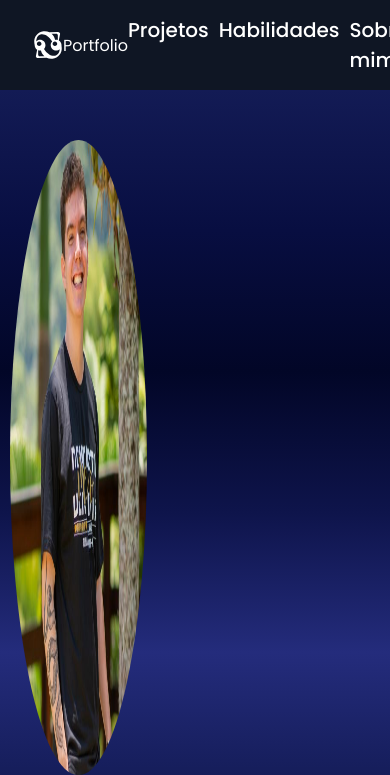
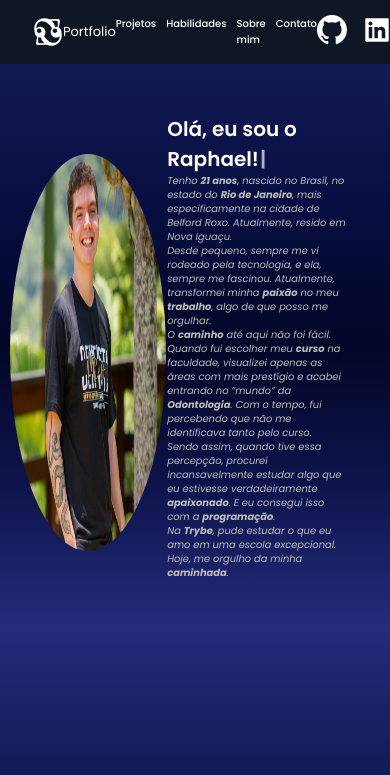
Before and after one commit to raphaelbaere/portfolio, a React app: page / in a window 390 px wide. Shown: the top 775 px of the page. Built offline with nearby package versions, Linux system fonts and the light colour scheme.

Commit message:
mobile css in development

```diff
--- a/src/components/Header.js
+++ b/src/components/Header.js
@@ -22,10 +22,10 @@ AOS.init();
         </nav>
         <div id="img-links">
           <a href="https://github.com/raphaelbaere" target="_blank" rel="noreferrer">
-            <BsGithub size={'30px'} color={'white'} />
+            <BsGithub id="github" size={'30px'} color={'white'} />
           </a>
           <a href="https://linkedin.com/in/raphael-baere" target="_blank" rel="noreferrer">
-            <AiFillLinkedin size={'30px'} color={'white'} />
+            <AiFillLinkedin id="linkedin" size={'30px'} color={'white'} />
           </a>
         </div>
       </div>
--- a/src/components/Hero.js
+++ b/src/components/Hero.js
@@ -6,7 +6,7 @@ import myFoto from '../images/myfoto.jpg'
 function Hero() {
     useEffect(() => {
         new Typewriter('#title', {
-            strings: ['Olá, eu sou o Raphael!', 'Você está aqui faz um tempo, hein!', 'Entre em contato!', 'Você vai me querer no seu time!'],
+            strings: ['Olá, eu sou o Raphael!', 'Entre em contato!'],
             autoStart: true,
             pauseFor: 15000,
             delay: 110,
@@ -16,7 +16,7 @@ function Hero() {
   return (
     <section id="hero">
       <img data-aos="zoom-in" src={myFoto} alt="Raphael Baere" />
-      <div data-aos="fade-left" class="hero-container">
+      <div class="hero-container">
         <h1 id="title"> </h1>
         <p>Tenho <strong>21 anos</strong>, nascido no Brasil, no estado do <strong>Rio de Janeiro</strong>, mais especificamente na cidade de Belford Roxo. Atualmente, resido em Nova Iguaçu.</p>
         <p>Desde pequeno, sempre me vi rodeado pela tecnologia, e ela, sempre me fascinou. Atualmente, transformei minha <strong>paixão</strong> no meu <strong>trabalho</strong>, algo de que posso me orgulhar.</p>
--- a/src/styles/Header.css
+++ b/src/styles/Header.css
@@ -60,3 +60,21 @@ nav a:hover {
     background: #fdfdfd;
     transform-origin: 0%;
   }
+
+  @media screen and (max-width: 800px) {
+    nav a {
+        font-size: 10px;
+    }
+
+    nav a:hover {
+        font-size: 13px;
+        transition: 0.2s;
+    }
+
+    #logo {
+        display: flex;
+        justify-content: center;
+        align-items: center;
+        font-size: 13px;
+    }
+}
--- a/src/styles/Hero.css
+++ b/src/styles/Hero.css
@@ -44,3 +44,46 @@
     background: #f2f2f2;
     margin-top: 1%;
   }
+
+  @media screen and (max-width: 800px) {
+
+    #hero {
+        clear: both;
+        display: block;
+        margin-bottom: -100px;
+    }
+
+    #hero img {
+        width: 40%;
+        height: 50%;
+        border-radius: 50%;
+        margin-left: 10px;
+        float: left;
+        margin-top: 40px;
+    }
+
+    #hero h1 {
+        font-family: 'Poppins';
+        font-style: normal;
+        font-weight: 600;
+        color: white;
+        font-size: 20px;
+        width: 100%;
+        margin-left: -20px;
+    }
+    .hero-container {
+    width: 52%;
+    float: right;
+    margin-left: -10px;
+    }
+
+    #hero p {
+        color: #BCBCBC;
+        font-family: 'Poppins';
+        font-style: italic;
+        width: 90%;
+        font-size: 9.9px;
+        shape-outside: circle();
+        margin-left: -20px;
+    }
+  }
```
